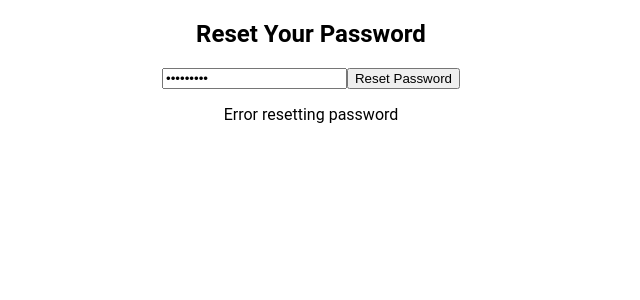
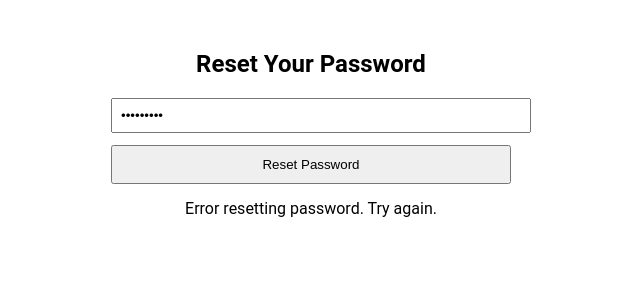
Before and after one commit to ceus918/itrackfrontend1, a React (Create React App) app: page /reset-password/1 in a window 1280 px wide. Both pictures are taken after typing "Sample123" into the empty fields and a click on the button "Reset Password". Shown: the top 300 px of the page, without its empty margins (329-969 px from the left). Built offline with nearby package versions, Linux system fonts and the light colour scheme; no server answers.

Commit message:
mycommit7

```diff
--- a/src/components/frames/ResetPassword.js
+++ b/src/components/frames/ResetPassword.js
@@ -1,30 +1,94 @@
+// import { useState } from "react";
+// import { useParams, useNavigate } from "react-router-dom";
+// import axios from "axios";
+
+// function ResetPassword() {
+//   const { token } = useParams();
+//   const navigate = useNavigate();
+//   const [password, setPassword] = useState("");
+//   const [message, setMessage] = useState("");
+
+//   const handleSubmit = async (e) => {
+//     e.preventDefault();
+//     try {
+//      const res = await axios.post(
+//   `https://itrack-web-backend.onrender.com/api/reset-password/${token}`,
+//   { password }
+// );
+
+//       setMessage(res.data.message);
+//       navigate("/");
+//     } catch (err) {
+//       setMessage("Error resetting password");
+//     }
+//   };
+
+//   return (
+//     <div>
+//       <h2>Reset Your Password</h2>
+//       <form onSubmit={handleSubmit}>
+//         <input
+//           type="password"
+//           placeholder="Enter new password"
+//           value={password}
+//           onChange={(e) => setPassword(e.target.value)}
+//           required
+//         />
+//         <button type="submit">Reset Password</button>
+//       </form>
+//       <p>{message}</p>
+//     </div>
+//   );
+// }
+
+// export default ResetPassword;
+
 import { useState } from "react";
 import { useParams, useNavigate } from "react-router-dom";
 import axios from "axios";
 
 function ResetPassword() {
-  const { token } = useParams();
+  const { token } = useParams(); // Read token from URL
   const navigate = useNavigate();
   const [password, setPassword] = useState("");
   const [message, setMessage] = useState("");
+  const [loading, setLoading] = useState(false);
 
   const handleSubmit = async (e) => {
     e.preventDefault();
+    if (!password) {
+      setMessage("Password cannot be empty.");
+      return;
+    }
+
     try {
-     const res = await axios.post(
-  `https://itrack-web-backend.onrender.com/api/reset-password/${token}`,
-  { password }
-);
+      setLoading(true);
+
+      // POST new password to backend API
+      const res = await axios.post(
+        `https://itrack-web-backend.onrender.com/api/reset-password/${token}`,
+        { password }
+      );
 
       setMessage(res.data.message);
-      navigate("/");
+
+      // Optional: redirect to login after a few seconds
+      setTimeout(() => {
+        navigate("/"); // adjust to your login route
+      }, 2000);
+
     } catch (err) {
-      setMessage("Error resetting password");
+      console.error(err);
+      setMessage(
+        err.response?.data?.message || "Error resetting password. Try again."
+      );
+    } finally {
+      setLoading(false);
     }
   };
 
   return (
-    <div>
+    <div style={{ maxWidth: "400px", margin: "50px auto", textAlign: "center" }}>
       <h2>Reset Your Password</h2>
       <form onSubmit={handleSubmit}>
         <input
@@ -33,10 +97,17 @@ function ResetPassword() {
           value={password}
           onChange={(e) => setPassword(e.target.value)}
           required
+          style={{ width: "100%", padding: "8px", marginBottom: "12px" }}
         />
-        <button type="submit">Reset Password</button>
+        <button
+          type="submit"
+          disabled={loading}
+          style={{ width: "100%", padding: "10px" }}
+        >
+          {loading ? "Resetting..." : "Reset Password"}
+        </button>
       </form>
-      <p>{message}</p>
+      {message && <p style={{ marginTop: "15px" }}>{message}</p>}
     </div>
   );
 }
```
